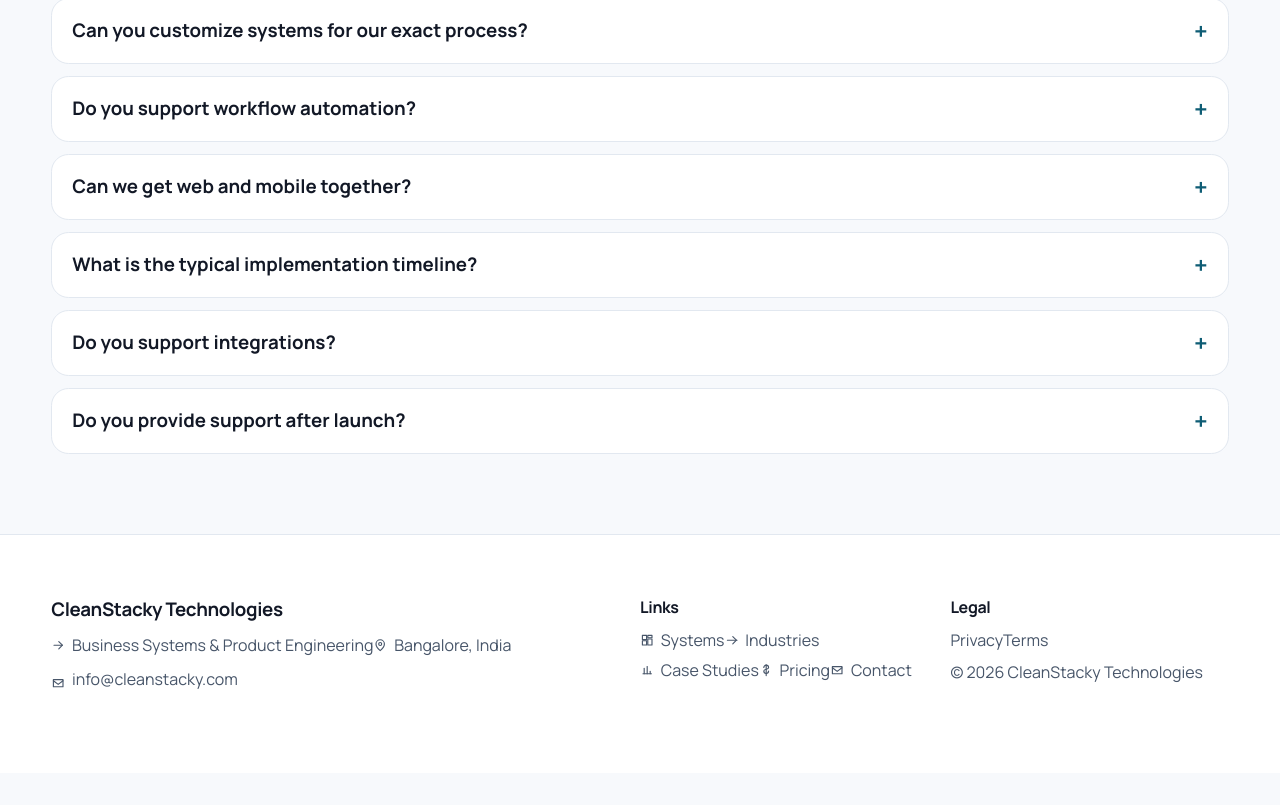
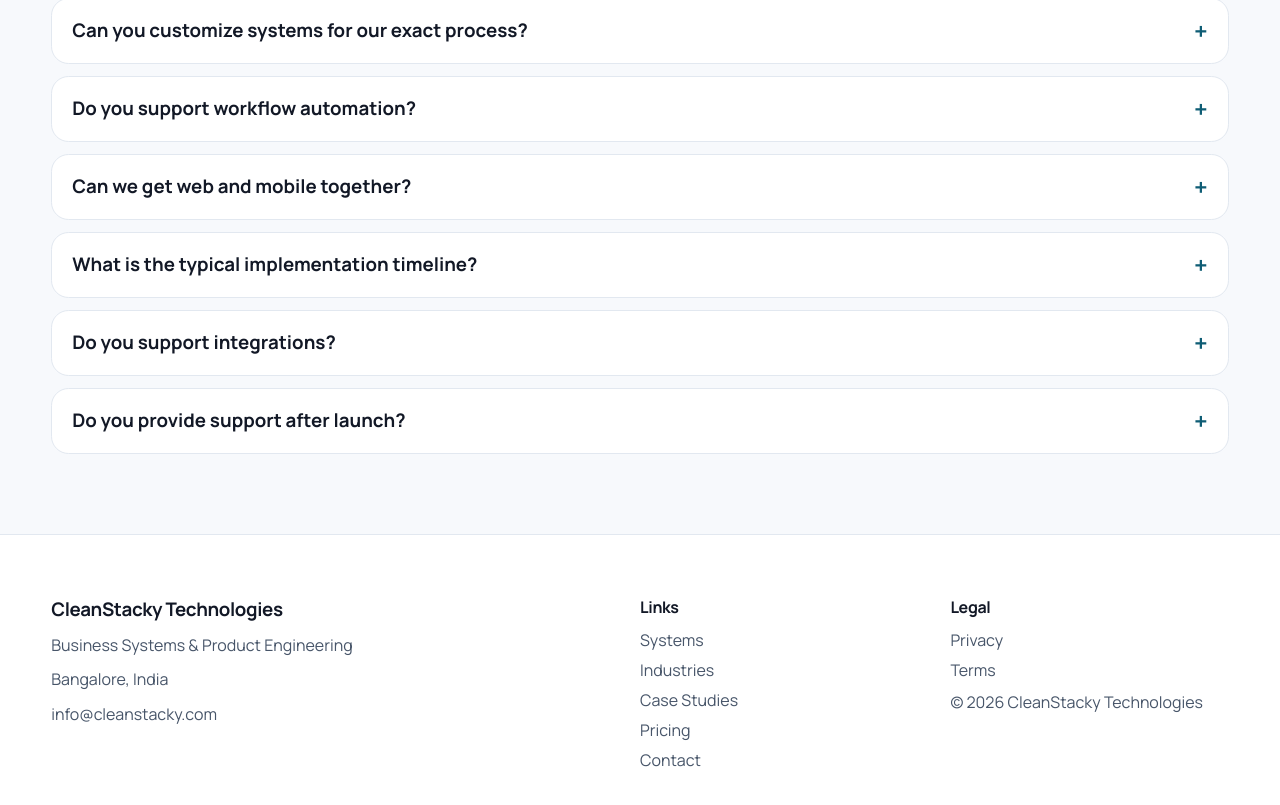
Before and after one commit to tejus-dev/cleanStackyTechnologies, an Angular app: page /industries in a window 1280 px wide. Shown: the part 1402-2207 px from the top of the page. Before the commit the page ends 2175 px from the top, so only its background shows below. Built offline with nearby package versions, Linux system fonts and the light colour scheme.

Commit message:
Remove footer icons

```diff
--- a/src/app/shared/layout/footer/footer.component.html
+++ b/src/app/shared/layout/footer/footer.component.html
@@ -2,18 +2,18 @@
   <div class="container site-footer__grid">
     <section>
       <h3>CleanStacky Technologies</h3>
-      <p><svg viewBox="0 0 24 24" aria-hidden="true"><path d="M5 12h14"></path><path d="m13 6 6 6-6 6"></path></svg>Business Systems & Product Engineering</p>
-      <p><svg viewBox="0 0 24 24" aria-hidden="true"><path d="M12 21s7-6 7-11a7 7 0 1 0-14 0c0 5 7 11 7 11z"></path><circle cx="12" cy="10" r="2.5"></circle></svg>Bangalore, India</p>
-      <p><svg viewBox="0 0 24 24" aria-hidden="true"><path d="M4 6h16v12H4z"></path><path d="m4 8 8 6 8-6"></path></svg><a href="mailto:info@cleanstacky.com">info@cleanstacky.com</a></p>
+      <p>Business Systems & Product Engineering</p>
+      <p>Bangalore, India</p>
+      <p><a href="mailto:info@cleanstacky.com">info@cleanstacky.com</a></p>
     </section>
 
     <nav aria-label="Footer links">
       <h4>Links</h4>
-      <a routerLink="/systems"><svg viewBox="0 0 24 24" aria-hidden="true"><path d="M4 4h7v7H4z"></path><path d="M13 4h7v4h-7z"></path><path d="M13 10h7v10h-7z"></path><path d="M4 13h7v7H4z"></path></svg>Systems</a>
-      <a routerLink="/industries"><svg viewBox="0 0 24 24" aria-hidden="true"><path d="M4 12h16"></path><path d="m13 6 6 6-6 6"></path></svg>Industries</a>
-      <a routerLink="/case-studies"><svg viewBox="0 0 24 24" aria-hidden="true"><path d="M5 18h14"></path><path d="M7 18V9"></path><path d="M12 18V6"></path><path d="M17 18v-4"></path></svg>Case Studies</a>
-      <a routerLink="/pricing"><svg viewBox="0 0 24 24" aria-hidden="true"><path d="M12 3v18"></path><path d="M8 7.5a4 4 0 0 1 8 0c0 4-8 2-8 6a4 4 0 0 0 8 0"></path></svg>Pricing</a>
-      <a routerLink="/contact"><svg viewBox="0 0 24 24" aria-hidden="true"><path d="M4 6h16v12H4z"></path><path d="m4 8 8 6 8-6"></path></svg>Contact</a>
+      <a routerLink="/systems">Systems</a>
+      <a routerLink="/industries">Industries</a>
+      <a routerLink="/case-studies">Case Studies</a>
+      <a routerLink="/pricing">Pricing</a>
+      <a routerLink="/contact">Contact</a>
     </nav>
 
     <section>
--- a/src/app/shared/layout/footer/footer.component.scss
+++ b/src/app/shared/layout/footer/footer.component.scss
@@ -23,24 +23,6 @@
   text-decoration: none;
 }
 
-.site-footer p,
-.site-footer a {
-  display: inline-flex;
-  align-items: center;
-  gap: 0.4rem;
-}
-
-.site-footer svg {
-  width: 0.9rem;
-  height: 0.9rem;
-  flex: 0 0 auto;
-  stroke: currentColor;
-  stroke-width: 1.9;
-  fill: none;
-  stroke-linecap: round;
-  stroke-linejoin: round;
-}
-
 .site-footer a:hover {
   color: var(--color-ink-900);
 }
```
